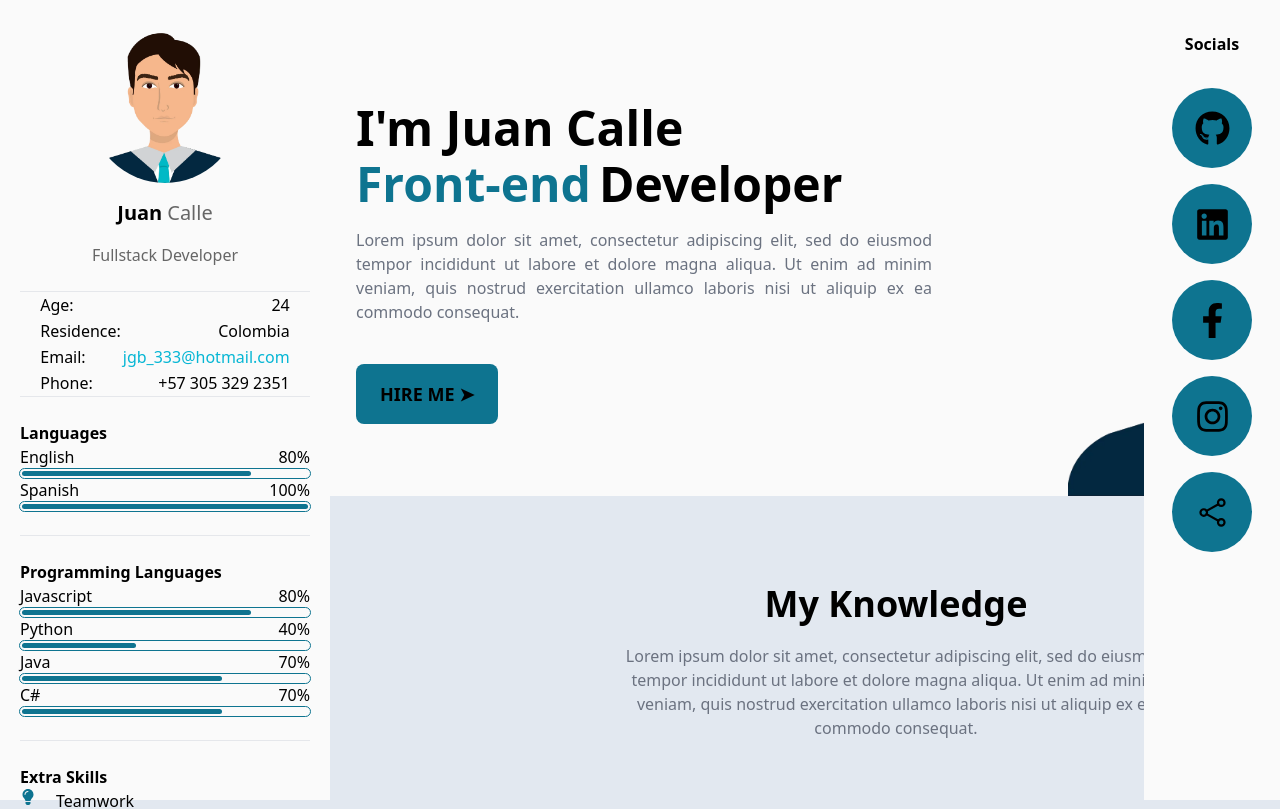
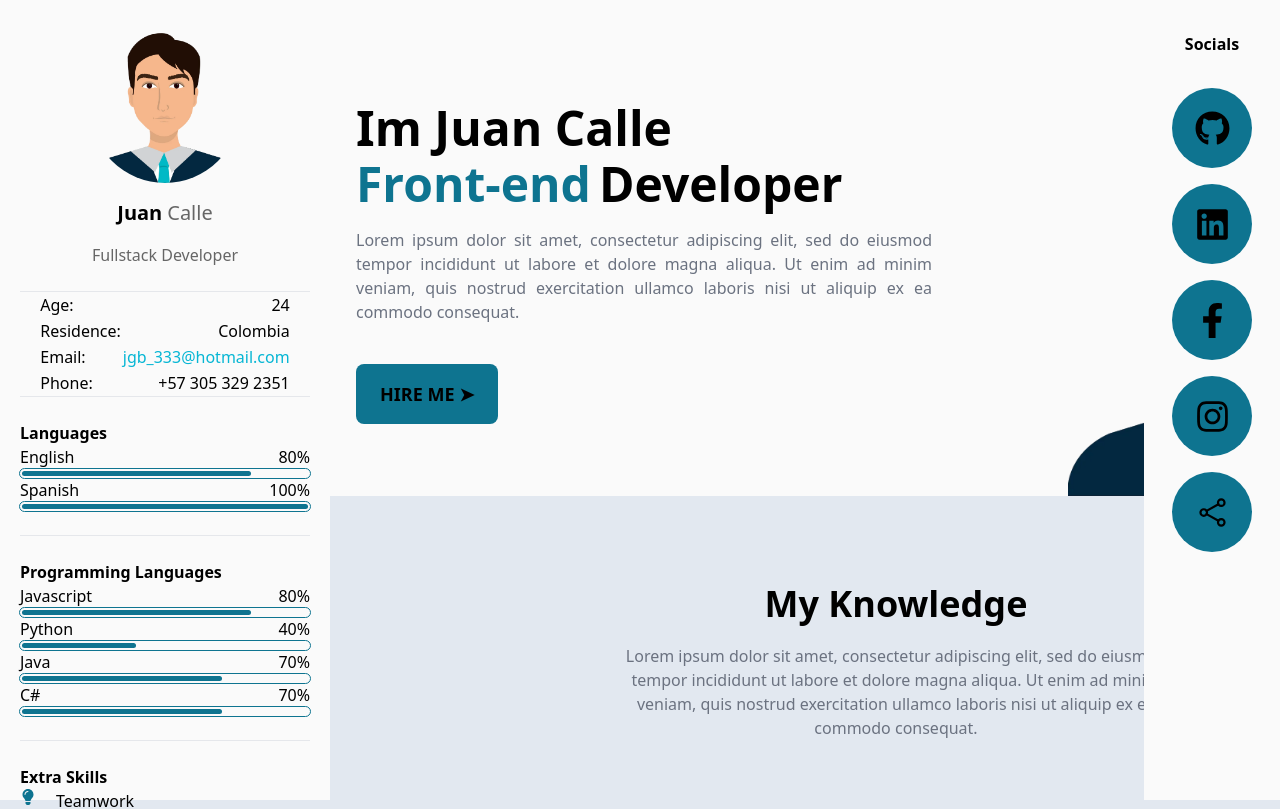
Before and after one commit to Juanbc2/CV-ingWeb, a Next.js app: page / in a window 1280 px wide. Shown: the top 809 px of the page. Built offline with nearby package versions, Linux system fonts and the light colour scheme.

Commit message:
quote fix again

```diff
--- a/pages/index.tsx
+++ b/pages/index.tsx
@@ -108,7 +108,7 @@ const Index = () => {
         <section className="flex justify-center flex-wrap">
           <div className="m-10 mt-0 w-full flex justify-between text-justify gap-6 bg-neutral-50 min-w-max">
             <div className="flex flex-col p-16">
-              <h2 className="mt-10 mb-1 font-bold text-5xl">I'm Juan Calle</h2>
+              <h2 className="mt-10 mb-1 font-bold text-5xl">Im Juan Calle</h2>
               <div className="mb-5 mt-1 font-bold text-5xl flex">
                 <h2 className="mr-2 text-cyan-700">Front-end</h2> Developer
               </div>
```
